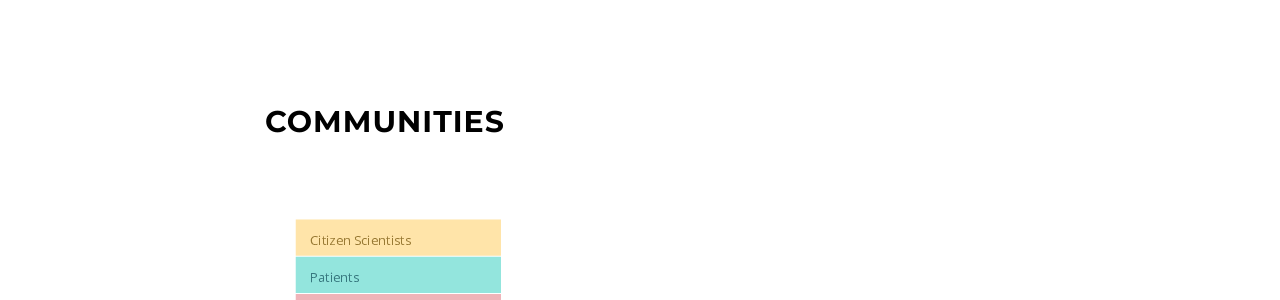
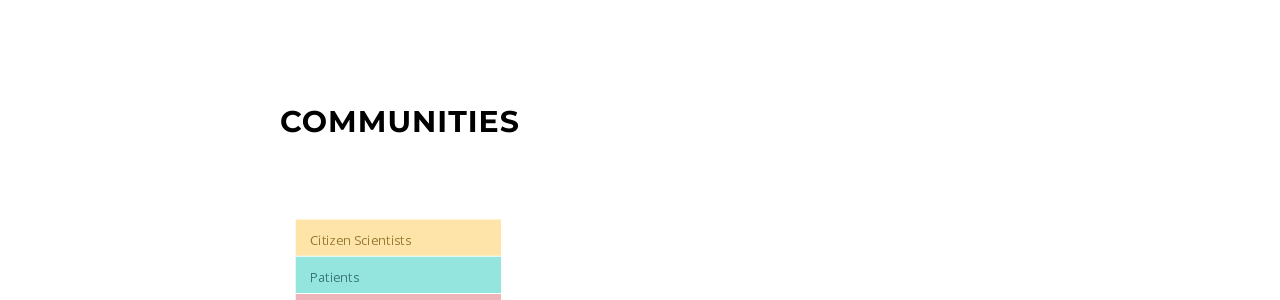
Before and after one commit to ghga-de/online, a Jekyll site: the page built from index.html, in a window 1280 px wide and 900 px high, scrolled down 5675 px. Shown: the part 150-450 px from the top of the window. Built offline with Jekyll 4.4.1, drawn with Linux system fonts in a browser that asks for light colours; nearby versions of some CDN libraries.

```diff
--- a/_includes/communities.html
+++ b/_includes/communities.html
@@ -1,13 +1,15 @@
     <!-- Communities Section -->
     <section id="communities" class="container content-section text-center">
+      <div class="container">
         <div class="row">
             <div class="col-lg-8 col-lg-offset-2">
                 <h2>Communities</h2>
-                </div>
-                <div class="col-lg-3 col-lg-offset-2">
+            </div>
+            <div class="col-lg-3 col-lg-offset-2">
+              <div class="row">
                 <img src="img/GHGA_community-diagramm_v2.png" class="img-fluid" alt="Responsive image"/></div>
-                </div>
-
+            </div>
+            <div class="col-lg-8 col-lg-offset-2">
                 <p>Given the importance of omics data across biomedical domains,
                   there are several communities to whom the GHGA infrastructure
                   will be highly relevant.
@@ -65,7 +67,7 @@
                     <li>Amazon Web Services</li>
                     <li>Microsoft Deutschland</li>
                   </ul>
-
+                </div>
             </div>
         </div>
     </section>
```
